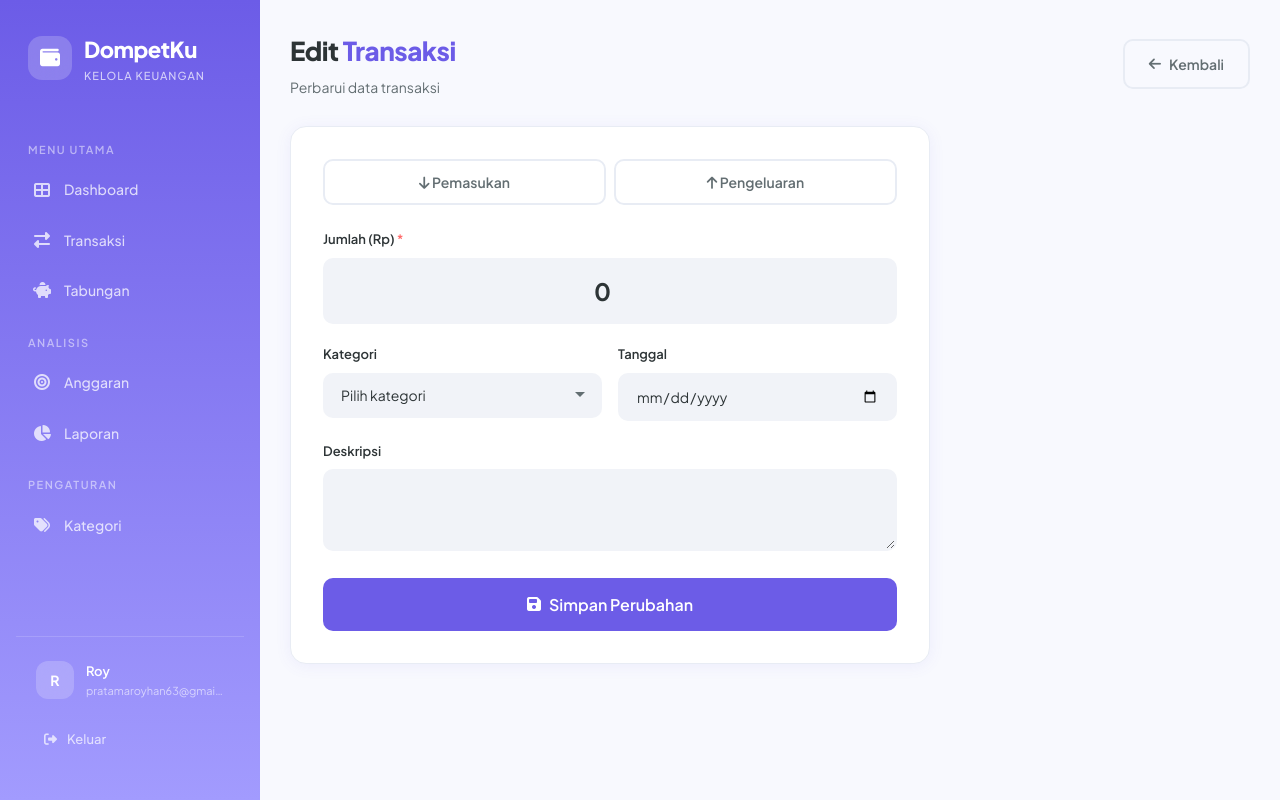
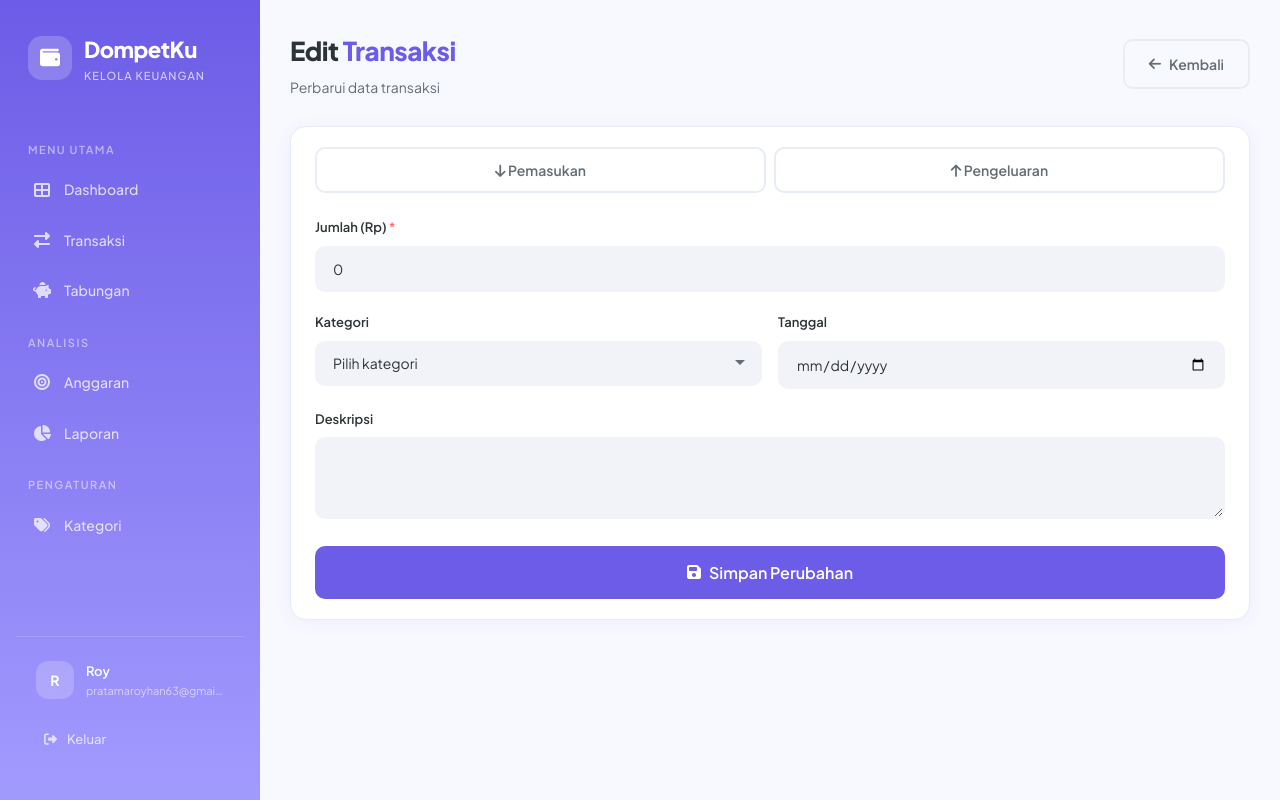
Before and after one commit to RoyhanMulyaP/Tabungan, a Flask app: template templates/edit_transaction.html in a window 1280 px wide. Run offline with Flask 3, Linux system fonts and the light colour scheme; the template is opened without the code that fills it: values that come from a table or form of the project are taken from there, others are empty; a user stored in the database is signed in.

Commit message:
fix update responsif view

```diff
--- a/templates/edit_transaction.html
+++ b/templates/edit_transaction.html
@@ -12,9 +12,9 @@
     </a>
 </div>
 
-<div style="max-width: 640px;">
+<div class="form-container-responsive">
     <div class="card slide-up">
-        <div class="card-body" style="padding: 32px;">
+        <div class="card-body form-card-body">
             <form method="POST" action="{{ url_for('edit_transaction', id=transaction.id) }}">
                 <!-- Type Toggle -->
                 <div class="type-toggle">
@@ -33,9 +33,8 @@
                     <label class="form-label" for="amount">
                         Jumlah (Rp) <span class="required">*</span>
                     </label>
-                    <input type="number" class="form-control" id="amount" name="amount"
-                           value="{{ transaction.amount|int }}" required min="1" step="1000"
-                           style="font-size: 24px; font-weight: 700; text-align: center; padding: 16px;">
+                    <input type="number" class="form-control amount-input" id="amount" name="amount"
+                           value="{{ transaction.amount|int }}" required min="1" step="1000" inputmode="numeric">
                 </div>
 
                 <div class="form-row">
@@ -68,11 +67,9 @@
                     <textarea class="form-control" id="description" name="description" rows="3">{{ transaction.description or '' }}</textarea>
                 </div>
 
-                <div style="display: flex; gap: 12px;">
-                    <button type="submit" class="btn btn-primary btn-lg" style="flex: 1;">
-                        <i class="fas fa-save"></i> Simpan Perubahan
-                    </button>
-                </div>
+                <button type="submit" class="btn btn-primary btn-block btn-lg">
+                    <i class="fas fa-save"></i> Simpan Perubahan
+                </button>
             </form>
         </div>
     </div>
```
Also changed, not shown: templates/add_transaction.html (+4 -4 lines), templates/transactions.html (+16 -9 lines).
